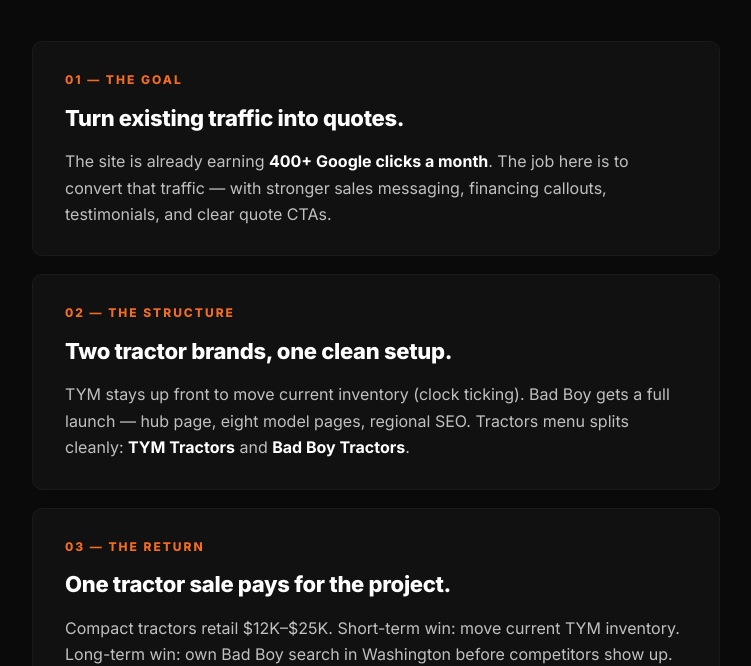
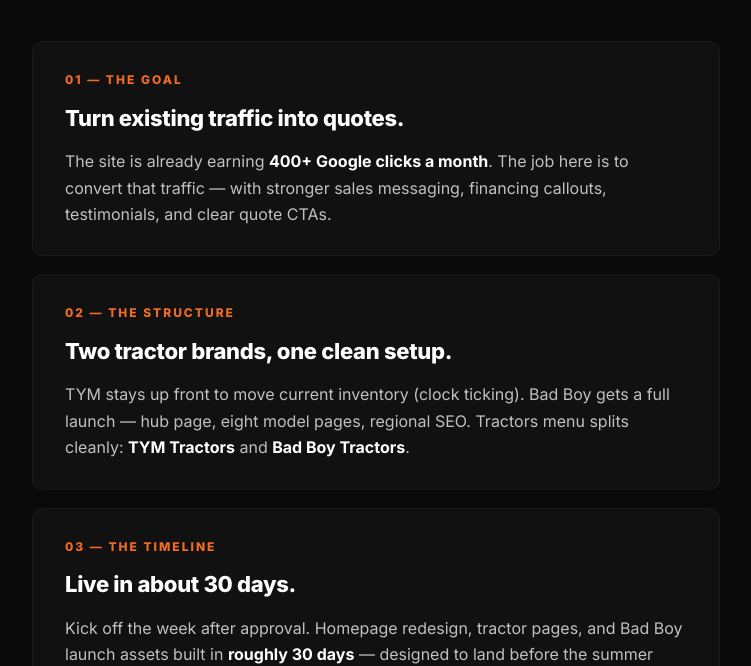
Before and after one commit to aphelps099/jjriggs, a plain HTML site: page scope-of-work-badboy.html in a window 1280 px wide. Shown: the part 288-954 px from the top of the page, without its empty margins (264-1015 px from the left). Drawn offline with Linux system fonts and the light colour scheme.

Commit message:
Replace section 03 with 30-day timeline framing

```diff
--- a/scope-of-work-badboy.html
+++ b/scope-of-work-badboy.html
@@ -393,9 +393,9 @@
         </div>
 
         <div class="summary-section">
-            <div class="summary-number">03 — THE RETURN</div>
-            <div class="summary-title">One tractor sale pays for the project.</div>
-            <div class="summary-body">Compact tractors retail $12K–$25K. Short-term win: move current TYM inventory. Long-term win: own Bad Boy search in Washington before competitors show up.</div>
+            <div class="summary-number">03 — THE TIMELINE</div>
+            <div class="summary-title">Live in about 30 days.</div>
+            <div class="summary-body">Kick off the week after approval. Homepage redesign, tractor pages, and Bad Boy launch assets built in <strong>roughly 30 days</strong> — designed to land before the summer buying window.</div>
         </div>
 
         <!-- Stat -->
```
